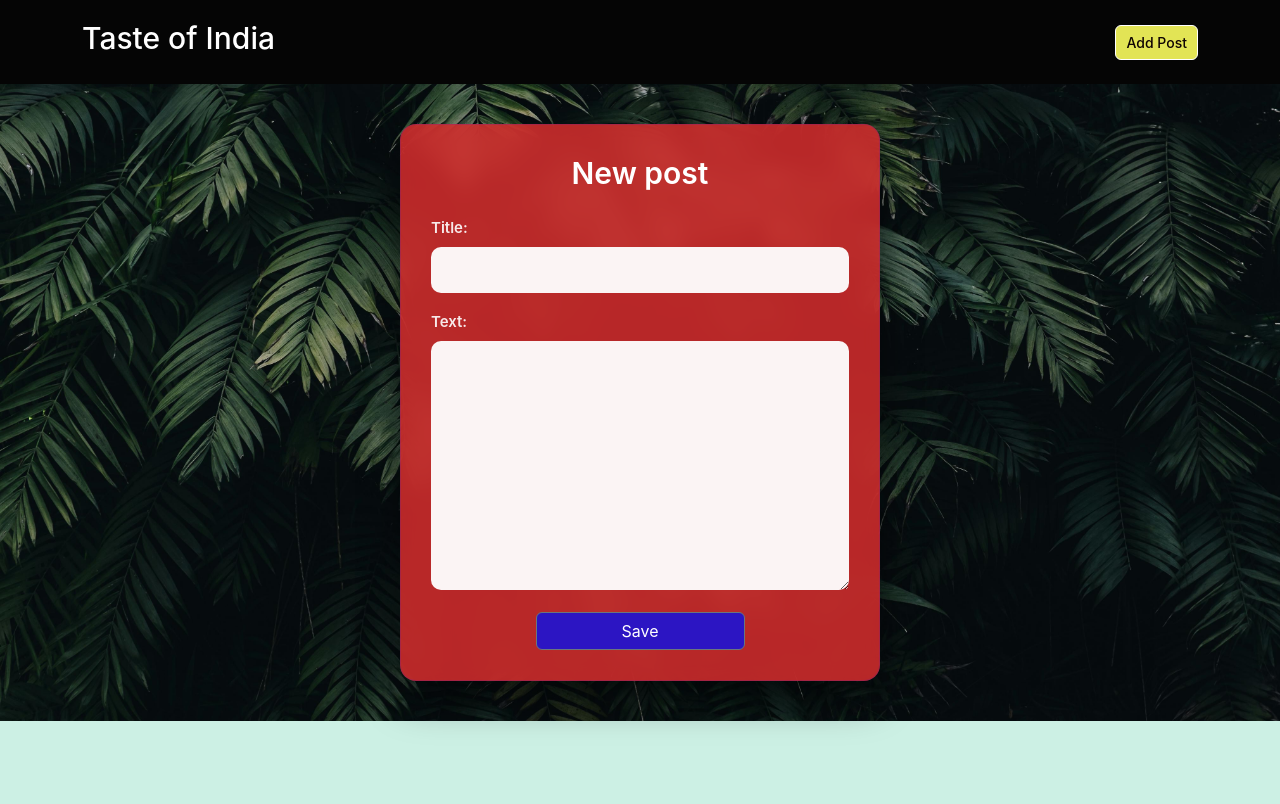
After one commit to Christy2001/mydjango, a Django app: page /post/new/ in a window 1280 px wide. The commit adds this page. Run offline with Django 5.2, Linux system fonts and the light colour scheme.

Commit message:
Added views to create/edit blog post inside the site.

```diff
--- /dev/null
+++ b/blog/forms.py
@@ -0,0 +1,8 @@
+from django import forms
+from .models import Post
+
+class  PostForm(forms.ModelForm):
+
+    class Meta:
+       model=Post
+       fields=("title","text")
--- a/blog/static/css/blog.css
+++ b/blog/static/css/blog.css
@@ -57,14 +57,123 @@ body {
     margin-top: 15px;
 }
 
-/* ===== Buttons (future use) ===== */
-.btn-secondary {
-    background-color: transparent;
-    color: #2563eb;
-    border: 1px solid #2563eb;
+.main-content {
+    min-height: calc(100vh - 80px); /* header height */
 }
 
-.btn-secondary:hover {
-    background-color: #2563eb;
+
+
+
+/* ===== Buttons (future use) ===== */
+.page-container {
+    display: flex;
+    justify-content: center;
+    align-items: center;
+
+    padding:40px  0;
+    margin-top: 0;
+
+    min-height:70vh;   /* 🔥 THIS IS IMPORTANT */
+
+    background-image: url("../images/bg.jpg");
+    background-size:cover;
+    background-position: center;
+    background-repeat: no-repeat;
+}
+
+
+/* Form card */
+.form-box {
+    width: 90%;
+    max-width: 480px;
+
+    padding: 30px;
+
+    background: rgba(215, 45, 45, 0.85);
+    backdrop-filter: blur(10px);
+
+    border-radius: 16px;
+    border: 1px solid rgba(53, 17, 233, 0.15);
+
     color: #ffffff;
+
+    box-shadow: 0 20px 40px rgba(0, 0, 0, 0.4);
+
+    transition: transform 0.3s ease, box-shadow 0.3s ease;
 }
+
+.form-box:hover {
+    transform: translateY(-2px);
+    box-shadow: 0 30px 60px rgba(0, 0, 0, 0.5);
+}
+
+.form-box h2 {
+    font-size: 30px;
+    font-weight: 600;
+    margin-bottom: 24px;
+    text-align: center;
+}
+
+
+
+
+/* Labels */
+.post-form label {
+    font-size: 15px;
+    font-weight: 600;
+    opacity:0.9;
+    margin-bottom: 7px;
+}
+
+/* Inputs */
+
+.post-form input,
+.post-form textarea {
+    width: 100%;
+    padding: 12px 14px;
+
+    background: rgba(255, 255, 255, 0.95);
+    border: none;
+    border-radius: 10px;
+
+    font-size: 15px;
+    outline: none;
+
+    transition: box-shadow 0.2s ease;
+}
+
+.post-form input:focus,
+.post-form textarea:focus {
+    box-shadow: 0 0 0 3px rgba(59, 130, 246, 0.4);
+}
+
+
+/* Button spacing */
+.post-form button {
+    width: 50%;
+    background-color: rgba(29, 19, 212, 0.9);
+    display: block;
+    margin: auto;
+}
+
+.header-bar {
+    display: flex;
+    align-items: center;
+    justify-content: space-between;
+}
+
+
+.add-post {
+    text-decoration: none;
+    color: rgb(14, 3, 3);
+    font-size: 14px;
+    font-weight: 500;
+    background-color: rgb(226, 228, 85);
+    padding: 6px 10px;
+    border: 1px solid white;
+    border-radius: 6px;
+}
+
+.add-post:hover {
+    background-color: hsla(238, 51%, 55%, 0.722);
+}
--- a/blog/templates/blog/base.html
+++ b/blog/templates/blog/base.html
@@ -8,16 +8,17 @@
     </head>
     <body>
     <header class="page-header">
-      <div class="container">
-          <h1><a href="/">Taste of India</a></h1>
-      </div>
+      <div class="container header-bar">
+        <h1><a href="/">Taste of India</a></h1>
+        <a href="{% url 'post_new' %}" class="add-post">
+           <span>Add Post</span>
+            </a>
+        </div>
+          </header>
     </header>
-    <main class="container">
-        <div class="row">
-            <div class="col">
+    <main class="main-content">
             {% block content %}
             {% endblock %}
-            </div>
-        </div>
     </main>
 </body>
+</html>
--- /dev/null
+++ b/blog/templates/blog/post_edit.html
@@ -0,0 +1,15 @@
+{% extends 'blog/base.html' %}
+
+{% block content %}
+<div class="page-container">
+    <div class="form-box">
+
+    <h2>New post</h2>
+    <form method="POST" class="post-form">{% csrf_token %}
+        {{ form.as_p }}
+
+        <button type="submit" class="save btn btn-secondary">Save</button>
+    </form>
+     </div>
+</div>
+{% endblock %}
--- a/blog/urls.py
+++ b/blog/urls.py
@@ -4,5 +4,7 @@ from .import views
 urlpatterns= [
     path('',views.post_list, name='post_list'),
     path('post/<int:pk>/', views.post_detail, name='post_detail'),
+    path('post/new/', views.post_new, name='post_new'),
+    path('post/<int:pk>/edit/',views.post_edit,name='post_edit'),
 
 ]
--- a/blog/views.py
+++ b/blog/views.py
@@ -1,11 +1,44 @@
-from django.shortcuts import render,get_object_or_404
+from django.shortcuts import render,get_object_or_404, redirect
 from django.utils import timezone
 from .models import Post
+from .forms import PostForm
 
 def post_list(request):
     posts = Post.objects.filter(published_date__lte=timezone.now()).order_by('published_date')
     return render(request, 'blog/post_list.html', {'posts': posts})
 
+
+
 def post_detail(request,pk):
     post=get_object_or_404(Post, pk=pk)
     return render(request, 'blog/post_detail.html',{'post':post})
+
+
+
+def post_new(request):
+    if request.method=='POST':
+      form=PostForm(request.POST)
+      if form.is_valid():
+        post=form.save(commit=False)
+        post.author=request.user
+        post.published_date=timezone.now()
+        post.save()
+        return redirect('post_detail', pk=post.pk)
+    else:
+      form=PostForm()
+    return render(request,'blog/post_edit.html', {'form': form})
+
+
+def post_edit(request, pk):
+    post = get_object_or_404(Post, pk=pk)
+    if request.method == "POST":
+        form = PostForm(request.POST, instance=post)
+        if form.is_valid():
+            post = form.save(commit=False)
+            post.author = request.user
+            post.published_date = timezone.now()
+            post.save()
+            return redirect('post_detail', pk=post.pk)
+    else:
+        form = PostForm(instance=post)
+    return render(request, 'blog/post_edit.html', {'form': form})
```
Also changed, not shown: blog/static/images/bg.jpg (added), blog/templates/blog/icons/file-earmark-plus.svg (added).
